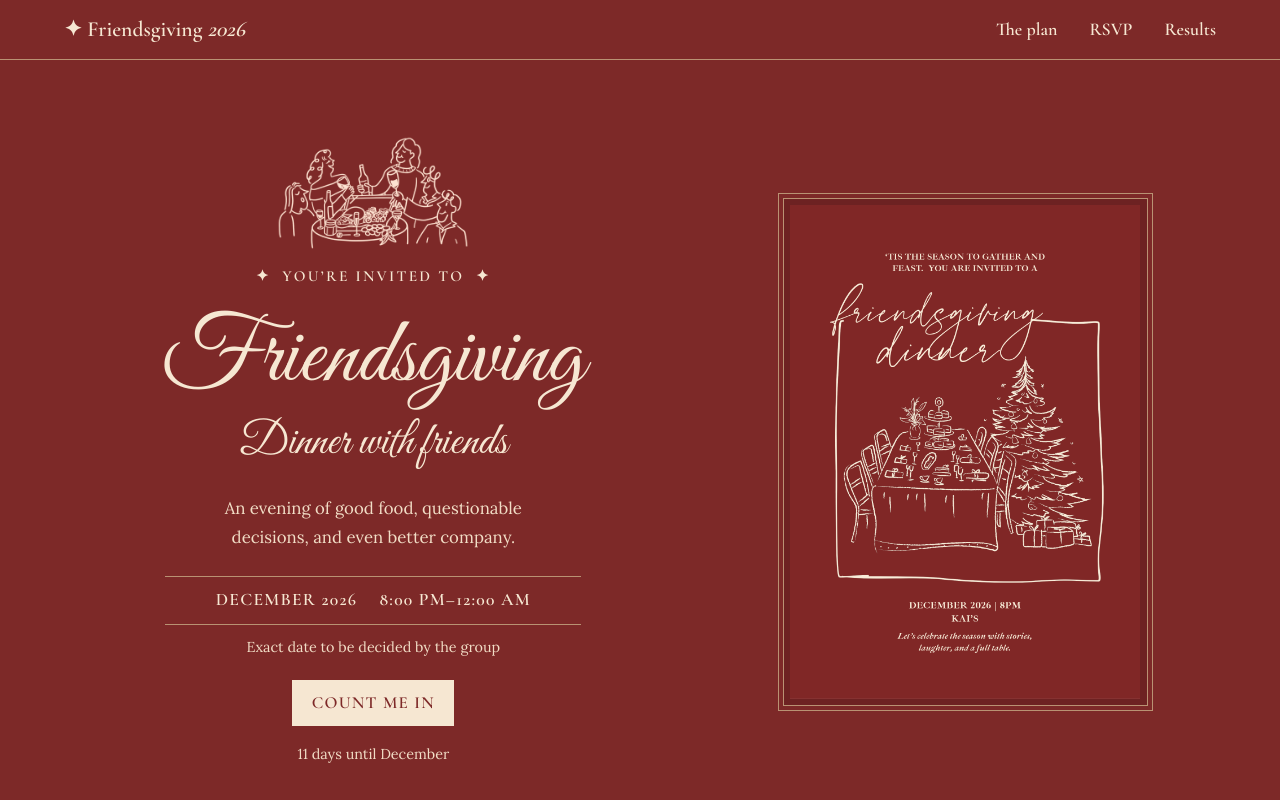
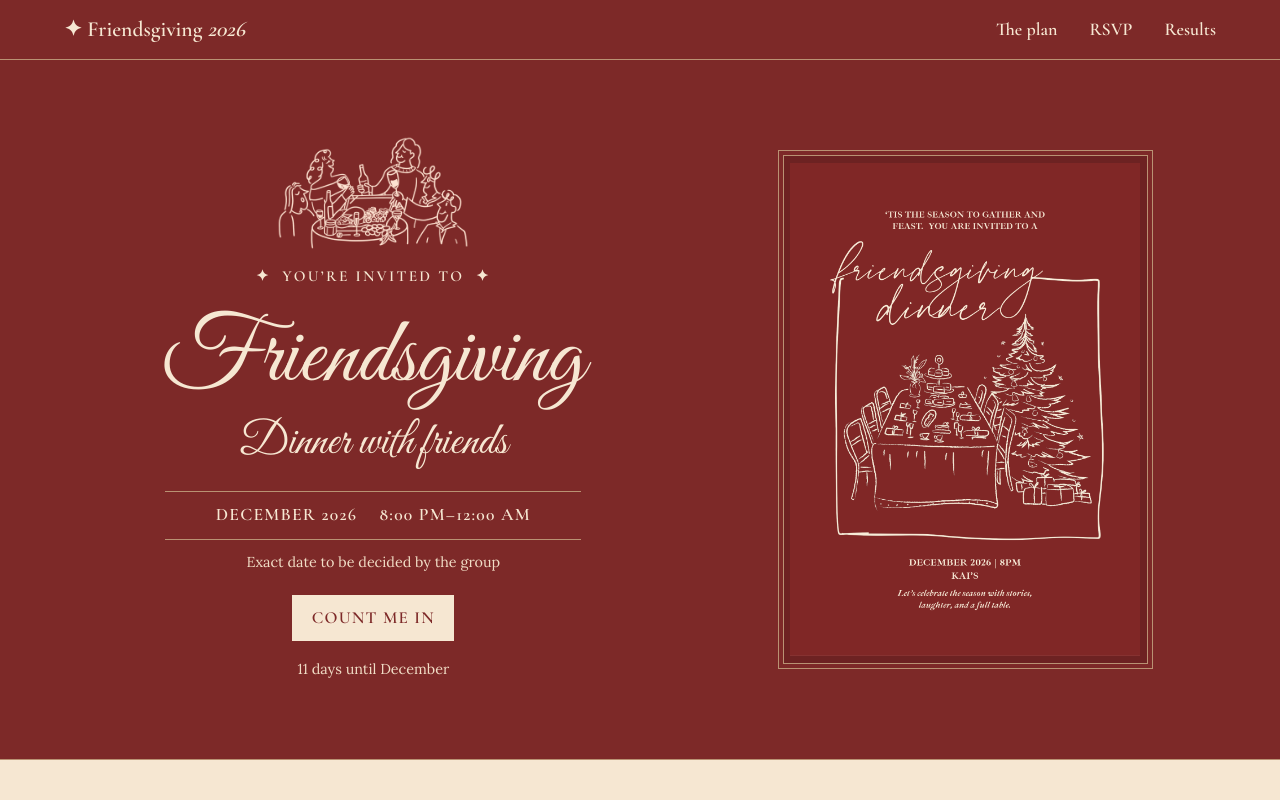
Before and after one commit to ochavekarylleb/friendsgiving-2026, a React (Vite) app: page / in a window 1280 px wide. Shown: the top 800 px of the page. Built offline with nearby package versions, Linux system fonts and the light colour scheme; no server answers; the database is empty.

Commit message:
Remove invitation supporting sentence

```diff
--- a/src/main.tsx
+++ b/src/main.tsx
@@ -62,7 +62,6 @@ function App() {
           <p className="eyebrow"><span aria-hidden="true">✦</span> You’re invited to <span aria-hidden="true">✦</span></p>
           <h1>Friendsgiving</h1>
           <p className="hero-subtitle">Dinner with friends</p>
-          <p className="hero-description">An evening of good food, questionable decisions, and even better company.</p>
           <div className="event-strip"><span>December 2026</span><span>8:00 PM–12:00 AM</span></div>
           <p className="tentative">Exact date to be decided by the group</p>
           <a className="button" href="#plan">Count me in</a>
--- a/src/style.css
+++ b/src/style.css
@@ -41,8 +41,7 @@ nav a:hover{border-color:var(--antique-gold)}
 .eyebrow span{margin-inline:.35rem}
 h1{font:400 clamp(4.5rem,7.3vw,6.875rem)/1.08 var(--script);margin:.23em 0 .07em;padding-inline:.08em;overflow-wrap:anywhere}
 .hero-subtitle{font:400 clamp(1.85rem,3.8vw,2.85rem)/1.2 var(--script);color:var(--ivory)}
-.hero-description{max-width:32ch;margin:1.45rem auto;color:var(--muted);font-size:1.05rem}
-.event-strip{display:flex;justify-content:center;gap:.25rem 1.4rem;flex-wrap:wrap;border-block:1px solid var(--line);padding:.75rem .25rem;margin:0 auto;max-width:26rem;font:600 1.1rem/1.3 var(--heading);letter-spacing:.07em;text-transform:uppercase}
+.event-strip{display:flex;justify-content:center;gap:.25rem 1.4rem;flex-wrap:wrap;border-block:1px solid var(--line);padding:.75rem .25rem;margin:1.25rem auto 0;max-width:26rem;font:600 1.1rem/1.3 var(--heading);letter-spacing:.07em;text-transform:uppercase}
 .tentative,.countdown{font-size:.9rem;color:var(--muted);margin:.65rem 0 1.25rem}
 .countdown{margin:1rem 0 0}
 .art{width:min(100%,365px);margin:auto;border:1px solid var(--line);padding:.4rem;background:var(--surface);outline:1px solid var(--line);outline-offset:4px}
```
